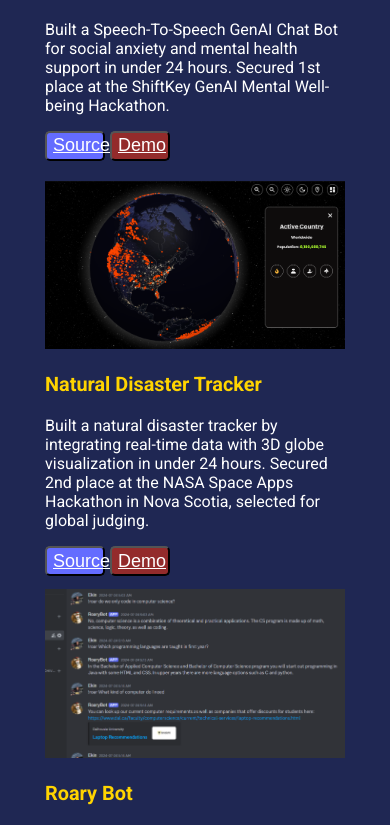
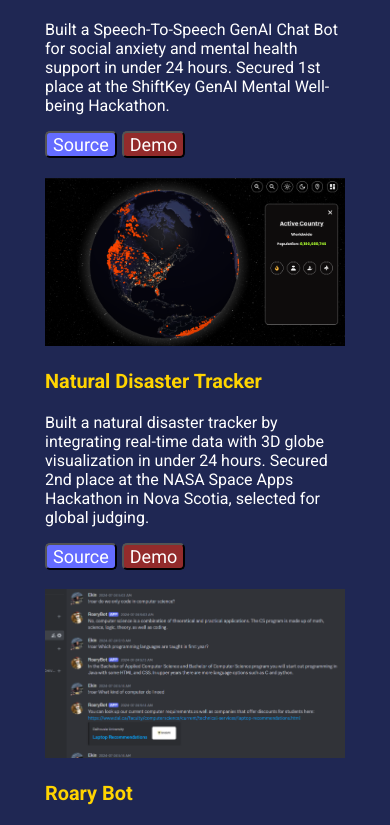
Before and after one commit to eyurekli/personal-site, a React (Vite) app: page / in a window 390 px wide. Shown: the part 1923-2748 px from the top of the page. Built offline with nearby package versions, Linux system fonts and the light colour scheme.

Commit message:
Fixed mobile button sizes

```diff
--- a/src/styles/Projects.css
+++ b/src/styles/Projects.css
@@ -51,10 +51,11 @@
     background-color: #1f2753;
     border-radius: 5px;
     color: #FFFFFF;
-    width: 60px;
-    height: 30px;
     font-size: 18px;
-    text-decoration: none;
+    font-family: Roboto;
+    a:link, a:visited {
+        text-decoration: none;
+    }
 }
 
 .button-links {
```
